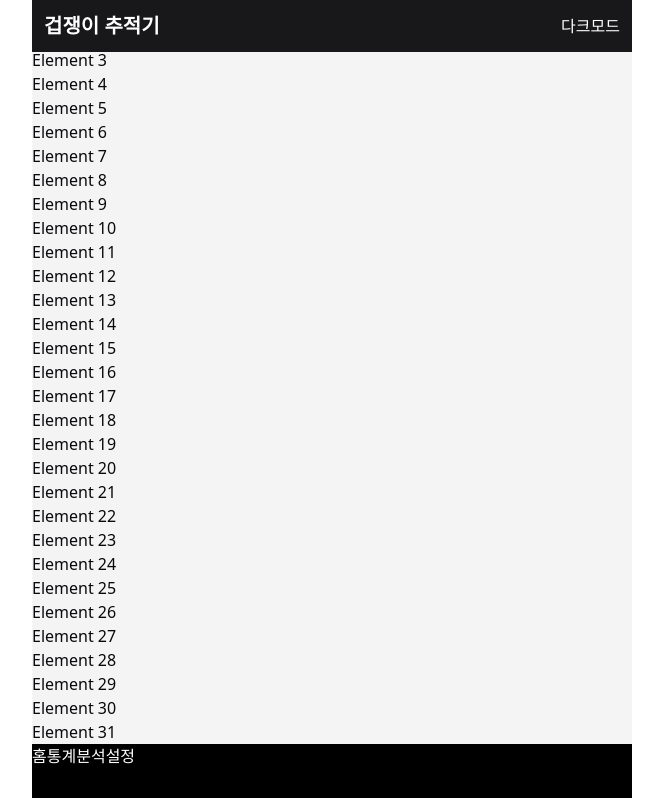
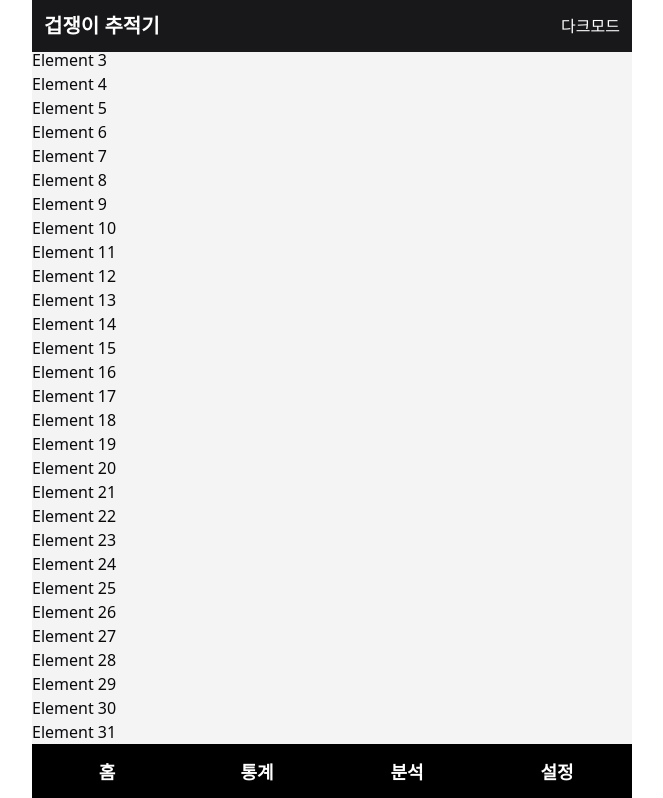
Before and after one commit to jong-k/coward-tracker-client, a Next.js app: page / in a window 1280 px wide. Shown: the top 798 px of the page, without its empty margins (308-971 px from the left). Built offline with nearby package versions, Linux system fonts and the light colour scheme.

Commit message:
feat: 네비게이션 푸터 추가

```diff
--- a/src/components/common/FooterNav.tsx
+++ b/src/components/common/FooterNav.tsx
@@ -1,10 +1,28 @@
+import Link from "next/link";
+
 export default function FooterNav() {
   return (
-    <nav className="flex h-footer text-white">
-      <div>홈</div>
-      <div>통계</div>
-      <div>분석</div>
-      <div>설정</div>
+    <nav className="flex h-footer items-center text-white">
+      <div className="flex-1 text-center text-lg font-semibold">
+        <Link className="p-4" href="/">
+          홈
+        </Link>
+      </div>
+      <div className="flex-1 text-center text-lg font-semibold">
+        <Link className="p-4" href="/">
+          통계
+        </Link>
+      </div>
+      <div className="flex-1 text-center text-lg font-semibold">
+        <Link className="p-4" href="/">
+          분석
+        </Link>
+      </div>
+      <div className="flex-1 text-center text-lg font-semibold">
+        <Link className="p-4" href="/">
+          설정
+        </Link>
+      </div>
     </nav>
   );
 }
```
